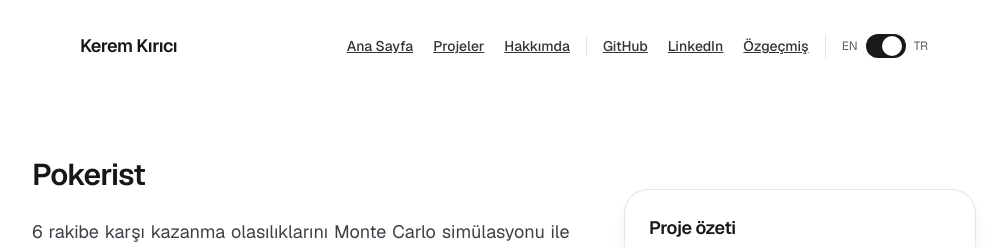
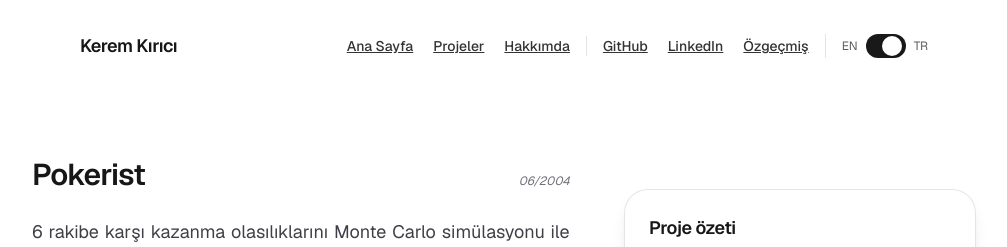
Before and after one commit to kerem-kirici/kerem-kirici.github.io, a Next.js app: page /projects/pokerist in a window 1280 px wide. Shown: the top 247 px of the page, without its empty margins (136-1143 px from the left). Built offline with nearby package versions, Linux system fonts and the light colour scheme; no server answers.

Commit message:
tarih ekleme

```diff
--- a/src/components/ProjectCard.tsx
+++ b/src/components/ProjectCard.tsx
@@ -1,14 +1,25 @@
 'use client';
 
+import { useLanguage } from '@/components/i18n/LanguageProvider';
 import { ButtonLink } from '@/components/links';
-import { Heading, Tag, Text } from '@/components/texts';
+import { DateText, Heading, Tag, Text } from '@/components/texts';
 import type { Project } from '@/data/projects';
 import { motion } from 'framer-motion';
 import Image from 'next/image';
 import { useEffect, useRef, useState } from 'react';
 
-export default function ProjectCard({ title, description, href, image, tags, slug }: Project) {
+export default function ProjectCard({
+  title,
+  description,
+  href,
+  image,
+  tags,
+  slug,
+  date,
+}: Project) {
   const [imageSrc, imageOrientation] = image;
+
+  const { t } = useLanguage();
 
   const [isFlipped, setFlipped] = useState(false);
 
@@ -180,7 +191,9 @@ export default function ProjectCard({ title, description, href, image, tags, slu
                 ))}
               </div>
             )}
-            {/* Details Button */}
+            {/* Date and Details Button row */}
+            <div className="mt-4 flex items-center justify-between">
+              <DateText value={date} size="xs" />
               <ButtonLink
                 href={href}
                 variant="secondary"
@@ -188,10 +201,11 @@ export default function ProjectCard({ title, description, href, image, tags, slu
                 rounded="full"
                 newTab={href.startsWith('http')}
                 onClick={(e) => e.stopPropagation()}
-              className="mt-4 ml-auto text-xs"
+                className="text-xs"
               >
-              Details
+                {t('projects.details')}
               </ButtonLink>
+            </div>
           </div>
         </div>
       </motion.div>
--- a/src/components/projects/ProjectDetailLayout.tsx
+++ b/src/components/projects/ProjectDetailLayout.tsx
@@ -2,7 +2,7 @@
 
 import { Aside, PageLayout, Section } from '@/components/layout';
 import { ButtonLink } from '@/components/links';
-import { Article, Heading, ImageComponent, Tag, Text } from '@/components/texts';
+import { Article, DateText, Heading, ImageComponent, Tag, Text } from '@/components/texts';
 import type { Project } from '@/data/projects';
 import { useEffect, useState } from 'react';
 import { useLanguage } from '../i18n/LanguageProvider';
@@ -41,9 +41,12 @@ export default function ProjectDetailLayout({ project }: ProjectDetailLayoutProp
       <Section padding="lg" container="xl">
         <div className="grid gap-12 lg:grid-cols-[minmax(0,3fr)_minmax(0,2fr)]">
           <div className="space-y-6">
-            <Heading as="h1" size="xl" weight="semibold" tracking="tight">
-              {project.title}
-            </Heading>
+            <div className="flex items-baseline justify-between gap-4">
+              <Heading as="h1" size="xl" weight="semibold" tracking="tight">
+                {project.title}
+              </Heading>
+              <DateText value={project.date} />
+            </div>
             <Text size="lg" leading="relaxed" tone="subtle" className="max-w-4xl">
               {project.description}
             </Text>
--- /dev/null
+++ b/src/components/texts/DateText.tsx
@@ -0,0 +1,36 @@
+'use client';
+
+type DateTextProps = {
+  value: string;
+  as?: 'span' | 'div';
+  size?: 'xs' | 'sm';
+  tone?: 'muted' | 'default';
+  className?: string;
+};
+
+function classNames(...classes: Array<string | false | null | undefined>) {
+  return classes.filter(Boolean).join(' ');
+}
+
+export default function DateText({
+  value,
+  as = 'span',
+  size = 'xs',
+  tone = 'muted',
+  className,
+}: DateTextProps) {
+  const Component = as;
+
+  return (
+    <Component
+      className={classNames(
+        size === 'xs' ? 'text-xs' : 'text-sm',
+        'italic',
+        tone === 'muted' ? 'text-zinc-500 dark:text-zinc-400' : 'text-zinc-700 dark:text-zinc-300',
+        className,
+      )}
+    >
+      {value}
+    </Component>
+  );
+}
--- a/src/components/texts/index.tsx
+++ b/src/components/texts/index.tsx
@@ -1,4 +1,5 @@
 export { default as Article } from './Article';
+export { default as DateText } from './DateText';
 export { default as Heading } from './Heading';
 export { default as ImageComponent } from './ImageComponent';
 export { default as Kicker } from './Kicker';
--- a/src/data/Texts.ts
+++ b/src/data/Texts.ts
@@ -98,6 +98,10 @@ const TEXT_DICTIONARY = {
   'projects.description': {
     en: "These are the key projects that have helped me advance my algorithmic thinking, particularly through mobile apps developed with both native iOS and React Native; in every project, I strive to build large-scale, user-experience-optimized applications by adhering to technical architecture and applying the experience I've gained in professional environments to my personal work.",
     tr: 'Hem iOS hem de React Native ile geliştirilmiş mobil uygulamalar başta olmak üzere Algoritma mantığı konusunda da kendimi geliştirmem yarayan başlıca projeler. Her proje geliştirmesinde teknik yapıya uyarak ve profesyonel ortamlarda edindiğim deneyimleri bireysel projelerimde de kullanarak, kullanıcı deneyimini optimize etmeye çalışan büyük ölçekli projeler geliştirmeye çalışıyorum.',
+  },
+  'projects.details': {
+    en: 'Details',
+    tr: 'Detaylar',
   },
   // --- Projects Page Meta ---
   'projects.page_title': { en: 'Projects – Kerem Kırıcı', tr: 'Projeler – Kerem Kırıcı' },
--- a/src/data/projects.ts
+++ b/src/data/projects.ts
@@ -6,6 +6,7 @@ export type Project = {
   title: string;
   description: string;
   long_explanation: string;
+  date: string;
   href: string;
   githubUrl: string;
   tags: string[];
@@ -59,6 +60,7 @@ export const projects = (language: Lang = 'en'): Project[] => {
         TEXT_DICTIONARY[`projects.${slug}.long_explanation` as keyof typeof TEXT_DICTIONARY][
           language
         ],
+      date: '06/2004',
       href: `/projects/${slug}`,
       githubUrl: `https://github.com/kerem-kirici/${slug}`,
       tags,
```
Lines whose indentation alone changed are shown as unchanged.
